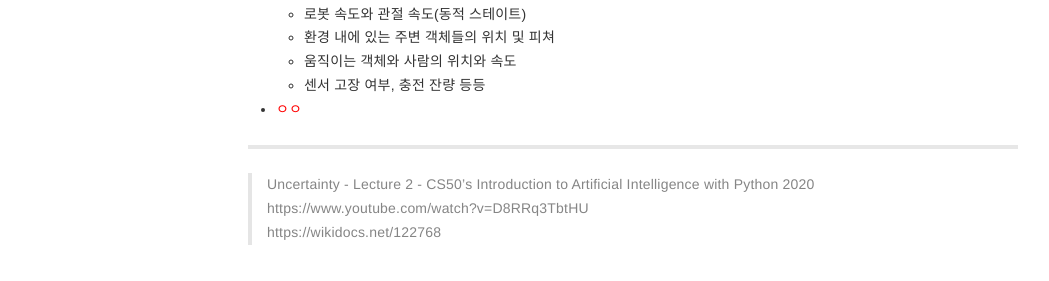
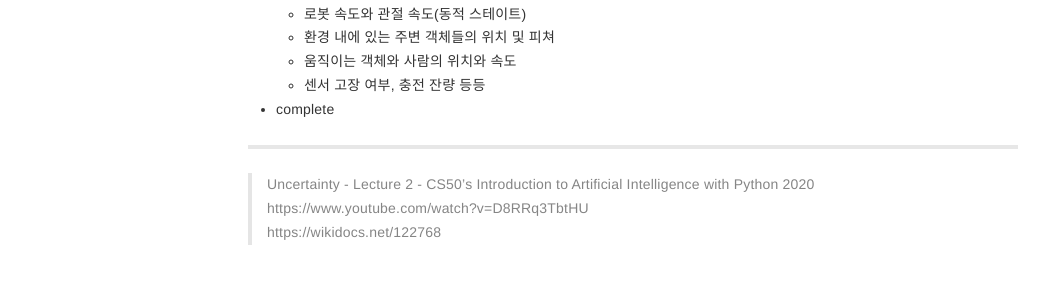
Before and after one commit to contravia-cloud/TechnicalBlog, a Jekyll site: the page built from _posts/2022-04-06-Probabilistic_robotics.md, in a window 1280 px wide. Shown: the part 2421-2702 px from the top of the page, without its empty margins (7-1056 px from the left). Built offline with Jekyll 4.4.1, drawn with Linux system fonts in a browser that asks for light colours; our own code applies the rules of GitHub Pages for plain Markdown files.

Commit message:
Update 2022-04-06-Probabilistic_robotics.md

```diff
--- a/_posts/2022-04-06-Probabilistic_robotics.md
+++ b/_posts/2022-04-06-Probabilistic_robotics.md
@@ -57,7 +57,10 @@
     - 환경 내에 있는 주변 객체들의 위치 및 피쳐
     - 움직이는 객체와 사람의 위치와 속도
     - 센서 고장 여부, 충전 잔량 등등
-  - <span style="color:red">ㅇㅇ</span>
+  - <span style="backgroud-color:red">complete</span>
+
+
+
 
 -----------------------------------------------------------------
 > Uncertainty - Lecture 2 - CS50's Introduction to Artificial Intelligence with Python 2020
```
